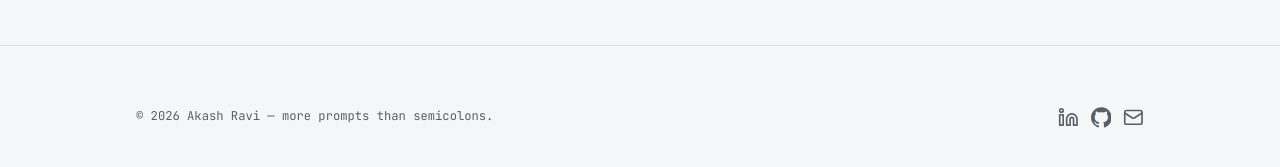
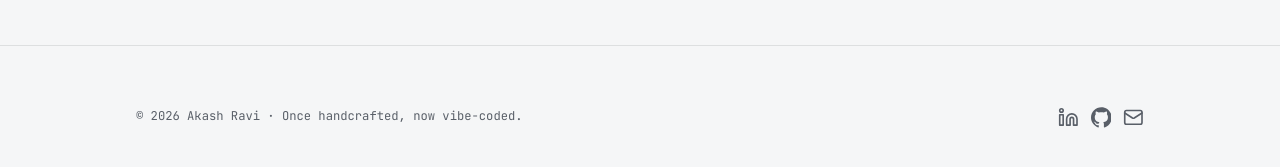
Before and after one commit to akashravi/akashravi.github.io, a Jekyll site: the page built from index.html, in a window 1280 px wide and 900 px high, scrolled down 3297 px. Shown: the part 711-878 px from the top of the window. Built offline with Jekyll 4.4.1, drawn with Linux system fonts in a browser that asks for light colours; some of the changed text lies outside the part shown.

Commit message:
Update footer text and modify figcaption for clarity and style

```diff
--- a/_includes/footer.html
+++ b/_includes/footer.html
@@ -1,6 +1,6 @@
 <footer class="foot">
   <div class="wrap">
-    <p>© <span data-year>2026</span> Akash Ravi — more prompts than semicolons.</p>
+    <p>© <span data-year>2026</span> Akash Ravi · Once handcrafted, now vibe-coded.</p>
     {%- if page.footer_links %}
     <ul class="links" aria-label="Social links">
       <li>
--- a/index.html
+++ b/index.html
@@ -91,7 +91,7 @@ description: "Akash Ravi is a product manager on Microsoft's SharePoint AI, evol
           fetchpriority="high"
           decoding="async"
         />
-        <figcaption class="mono">// Search &amp; Agents</figcaption>
+        <figcaption class="mono">// Flibbertigibbeting... </figcaption>
       </figure>
     </div>
 
```
